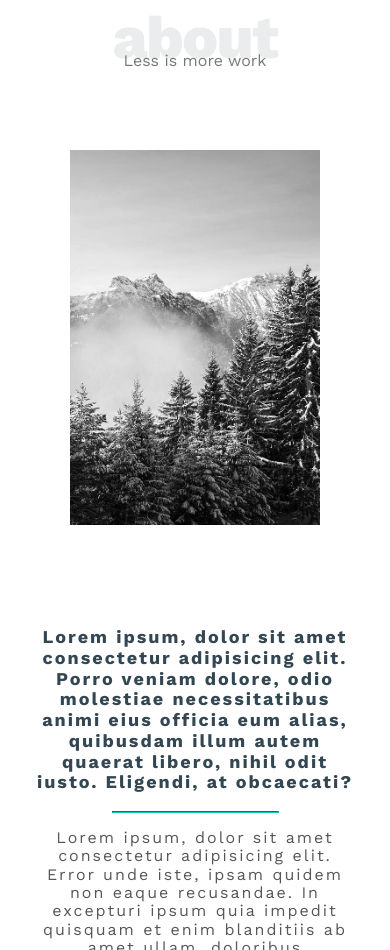
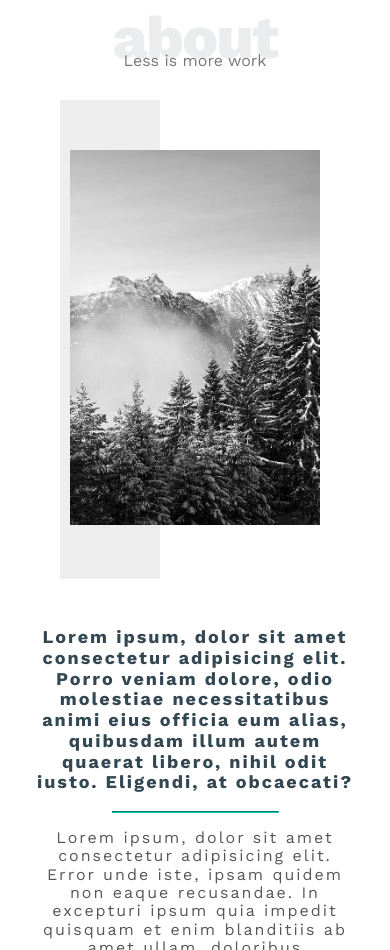
Before and after one commit to AhmedHussien30/MyfirstTemplate, a plain HTML site: page index.html in a window 390 px wide. Shown: the part 4932-5882 px from the top of the page. Drawn offline with nearby package versions, Linux system fonts and the light colour scheme.

Commit message:
Update style.css

```diff
--- a/css/style.css
+++ b/css/style.css
@@ -405,7 +405,6 @@ body {
 }
 
 @media (max-width: 991px) {
-  .about .about-content .images::before,
   .about .about-content .images::after {
     display: none;
   }
```
